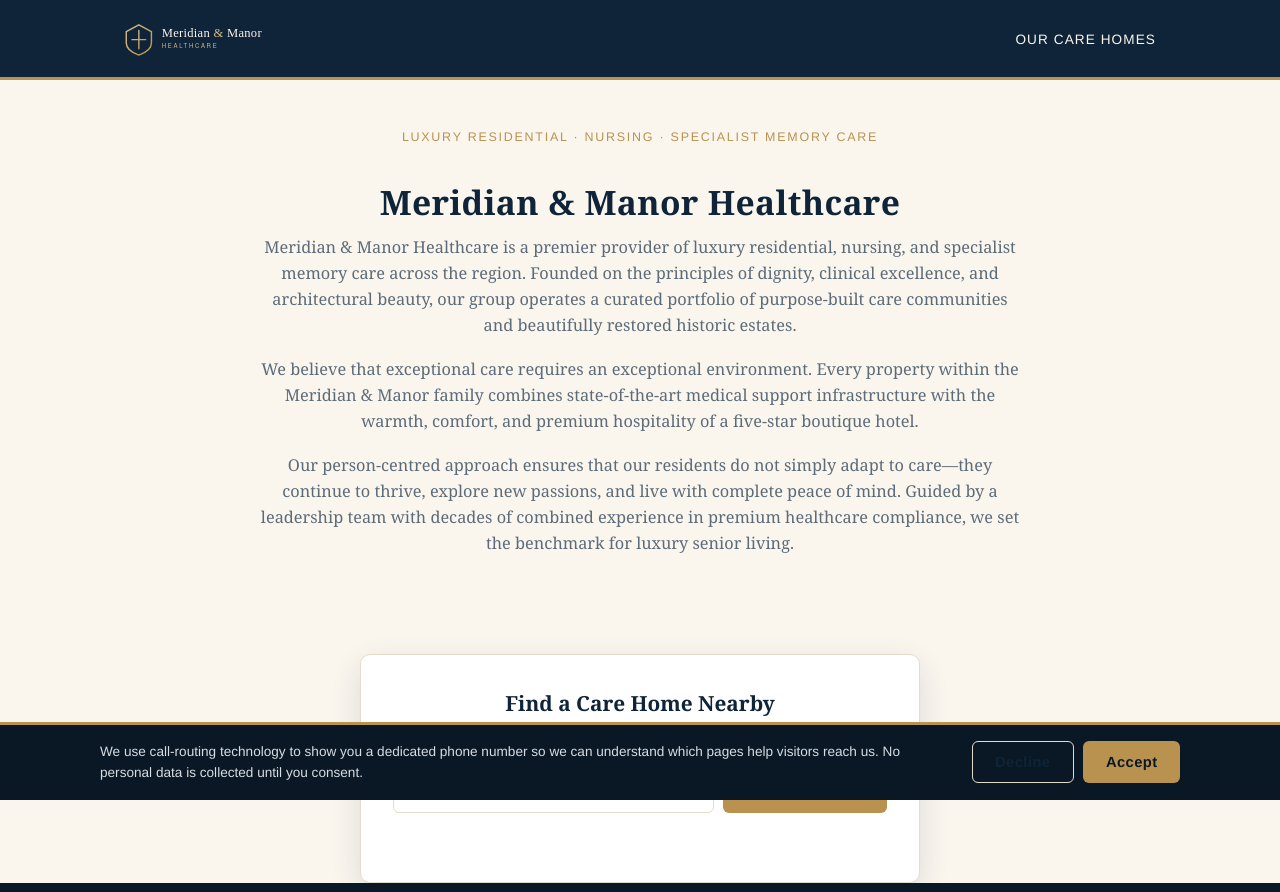
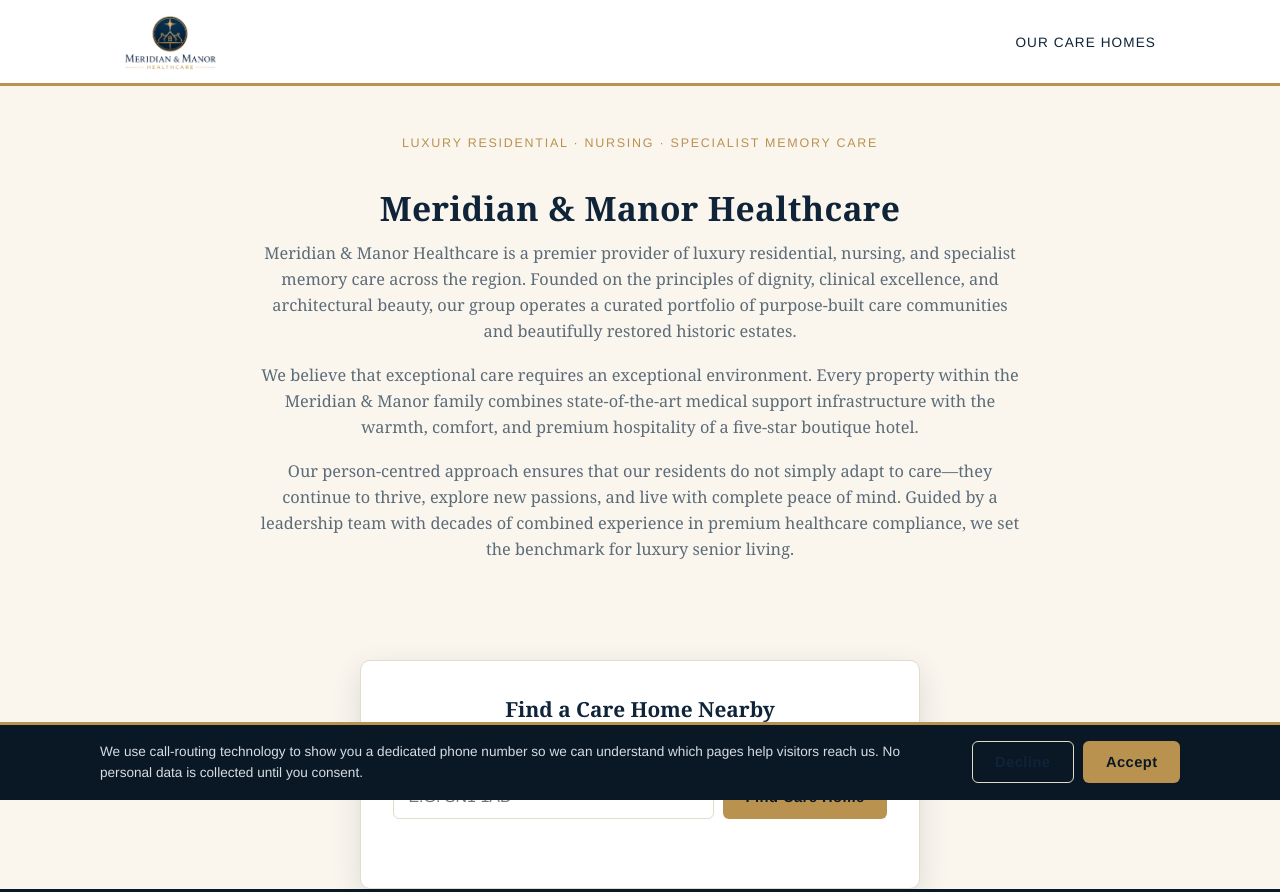
Before and after one commit to waynebennett2/attribution-platform, a plain HTML site: page mock/site/index.html in a window 1280 px wide. Shown: the top 892 px of the page. Drawn offline with Linux system fonts and the light colour scheme.

Commit message:
Wire in the real Meridian & Manor logo
Replace the placeholder SVG wordmark with the real logo, trimmed to its
content bounding box with the white background keyed to transparency and
re-exported at a web-friendly size (801x480, ~230KB). Since the wordmark
text is dark navy, switch the header from a dark to a white background
(gold underline kept) so it stays legible instead of blending in.

Also removes the now-redundant full-size source PNGs (the original
1536x1024 logo and duplicate care-home photos) from mock/ that were left
behind outside mock/site/assets/ after the earlier compression pass.

```diff
--- a/mock/site/assets/style.css
+++ b/mock/site/assets/style.css
@@ -40,9 +40,9 @@
 /* ---- Header ---- */
 
 .site-header {
-  background: var(--navy);
-  color: var(--cream);
-  padding: 1.25rem 0;
+  background: #fff;
+  color: var(--navy);
+  padding: 0.85rem 0;
   border-bottom: 3px solid var(--gold);
 }
 
@@ -59,8 +59,14 @@
   text-decoration: none;
 }
 
+.logo-link img {
+  display: block;
+  height: 56px;
+  width: auto;
+}
+
 .site-header nav a {
-  color: var(--cream);
+  color: var(--navy);
   text-decoration: none;
   font-family: "Helvetica Neue", Arial, sans-serif;
   font-size: 0.85rem;
@@ -69,7 +75,7 @@
 }
 
 .site-header nav a:hover {
-  color: var(--gold-light);
+  color: var(--gold);
 }
 
 /* ---- Hero / description ---- */
--- a/mock/site/index.html
+++ b/mock/site/index.html
@@ -10,7 +10,7 @@
     <header class="site-header">
       <div class="container">
         <a class="logo-link" href="index.html">
-          <img src="assets/logo.svg" alt="Meridian &amp; Manor Healthcare" width="240" height="37" />
+          <img src="assets/logo.png" alt="Meridian &amp; Manor Healthcare" width="94" height="56" />
         </a>
         <nav>
           <a href="care-homes.html">Our Care Homes</a>
```
Also changed, not shown: mock/site/care-homes.html (+1 -1 lines), mock/site/assets/logo.png (added), mock/site/assets/logo.svg (deleted).
